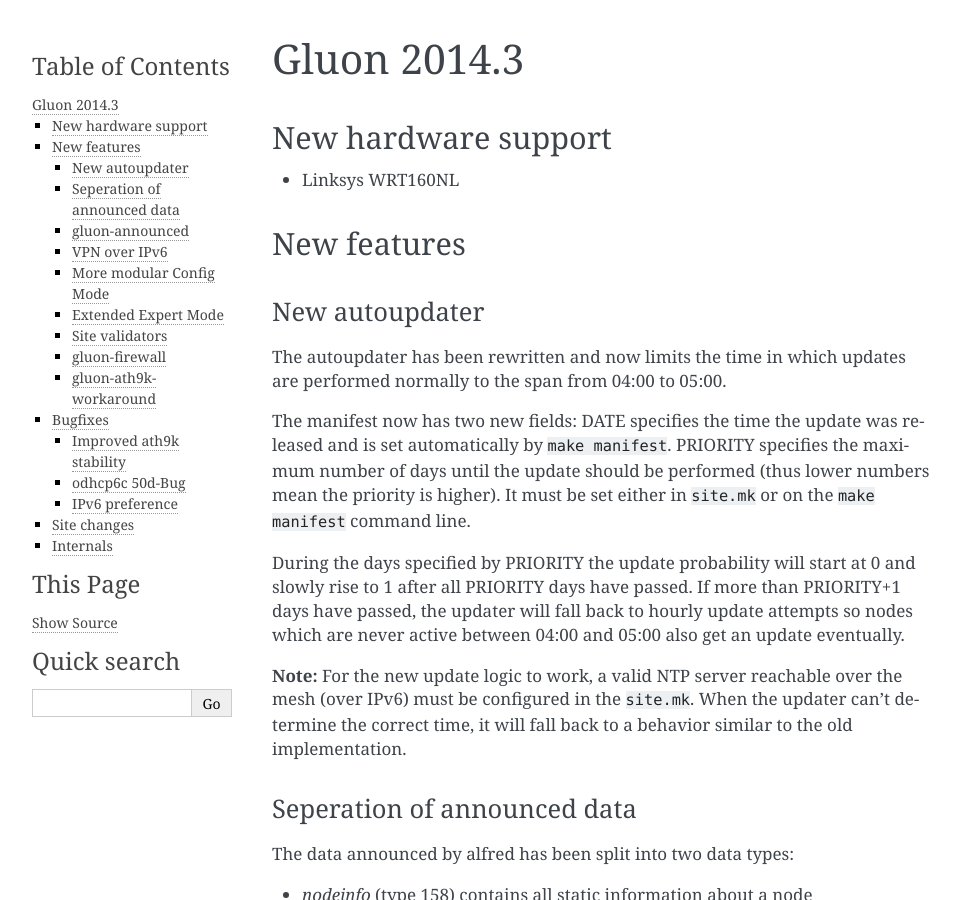
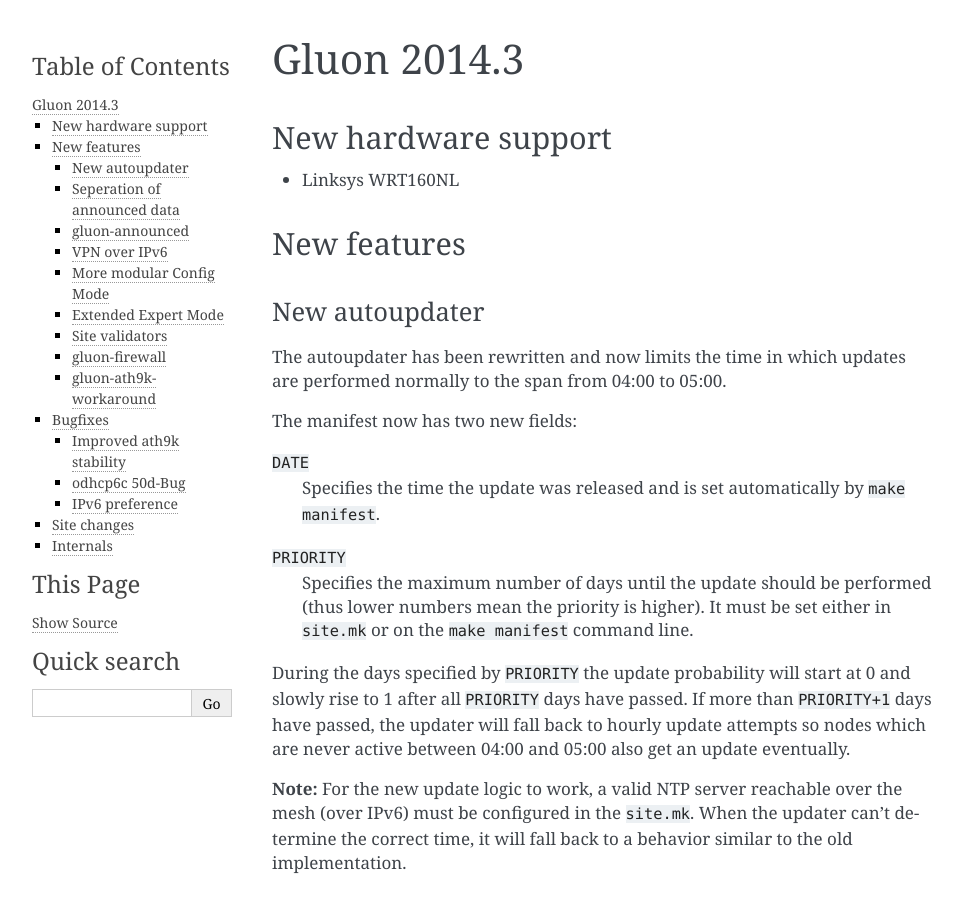
Before and after one commit to freifunk-gluon/gluon, a Sphinx documentation site: the page built from docs/releases/v2014.3.rst, in a window 1280 px wide and 900 px high. Shown: the whole window, without its empty margins (148-1111 px from the left). Built offline with Sphinx 7.4.7, drawn with Linux system fonts in a browser that asks for light colours.

Commit message:
docs: formatting fixes

```diff
--- a/docs/releases/v2014.3.rst
+++ b/docs/releases/v2014.3.rst
@@ -13,13 +13,17 @@
 The autoupdater has been rewritten and now limits the time in which updates are
 performed normally to the span from 04:00 to 05:00.
 
-The manifest now has two new fields: DATE specifies the time the update was released
-and is set automatically by ``make manifest``. PRIORITY specifies the maximum number of
-days until the update should be performed (thus lower numbers mean the priority is higher). It must
-be set either in ``site.mk`` or on the ``make manifest`` command line.
+The manifest now has two new fields:
 
-During the days specified by PRIORITY the update probability will start at 0 and slowly rise to 1
-after all PRIORITY days have passed. If more than PRIORITY+1 days have passed, the updater will fall back
+``DATE``
+    Specifies the time the update was released and is set automatically by ``make manifest``.
+
+``PRIORITY``
+    Specifies the maximum number of days until the update should be performed (thus lower numbers
+    mean the priority is higher). It must be set either in ``site.mk`` or on the ``make manifest`` command line.
+
+During the days specified by ``PRIORITY`` the update probability will start at 0 and slowly rise to 1
+after all ``PRIORITY`` days have passed. If more than ``PRIORITY+1`` days have passed, the updater will fall back
 to hourly update attempts so nodes which are never active between 04:00 and 05:00 also get an update eventually.
 
 **Note:** For the new update logic to work, a valid NTP server reachable over the mesh (over IPv6) must
```
